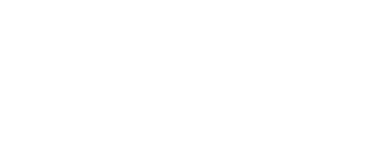
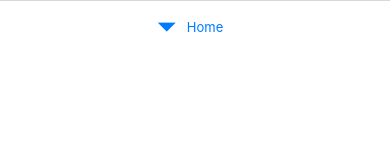
Before and after one commit to phuckhoa33/React-Native-Notebook-App, a React Native app: screen / in a window 390 px wide. Shown: the top 160 px of the page. Built offline with nearby package versions, Linux system fonts and the light colour scheme.

Commit message:
Config Tab bar

```diff
--- a/App.js
+++ b/App.js
@@ -1,11 +1,13 @@
-import { StatusBar } from 'expo-status-bar';
+
 import { StyleSheet, Text, View } from 'react-native';
 import { AppNavigator } from './components/AppNavigator';
+import 'react-native-gesture-handler';
 
 export default function App() {
   return (
     <View>
       <AppNavigator/>
+
     </View>
   );
 }
--- a/components/AppNavigator.js
+++ b/components/AppNavigator.js
@@ -1,9 +1,17 @@
-import { NavigationContainer } from '@react-navigation/native';
+import * as React from 'react';
+import {NavigationContainer} from '@react-navigation/native';
+import * as screens from '../screens';
+import { createBottomTabNavigator } from '@react-navigation/bottom-tabs';
+
+const Tab = createBottomTabNavigator();
 
 export const AppNavigator = ({navRef}) => {
     return (
-        <NavigationContainer ref={navRef}>
+        <NavigationContainer>
+            <Tab.Navigator>
 
+                <Tab.Screen name='Home' component={screens.Home}/>
+            </Tab.Navigator>
         </NavigationContainer>
     )
 }
--- /dev/null
+++ b/screens/index.js
@@ -0,0 +1 @@
+export {default as Home} from './today/Today'
--- /dev/null
+++ b/screens/today/Today.js
@@ -0,0 +1,15 @@
+import { Button, Text, View } from "react-native"
+
+const Today = () => {
+    return (
+        <View>
+            <Text>HELLO</Text>
+            <Button
+                title="HELLo"
+            />
+        </View>
+    )
+}
+
+
+export default Today;
```
Also changed, not shown: package.json (+7 -1 lines), 1 other file (tests, documents, lock files or other folders).
